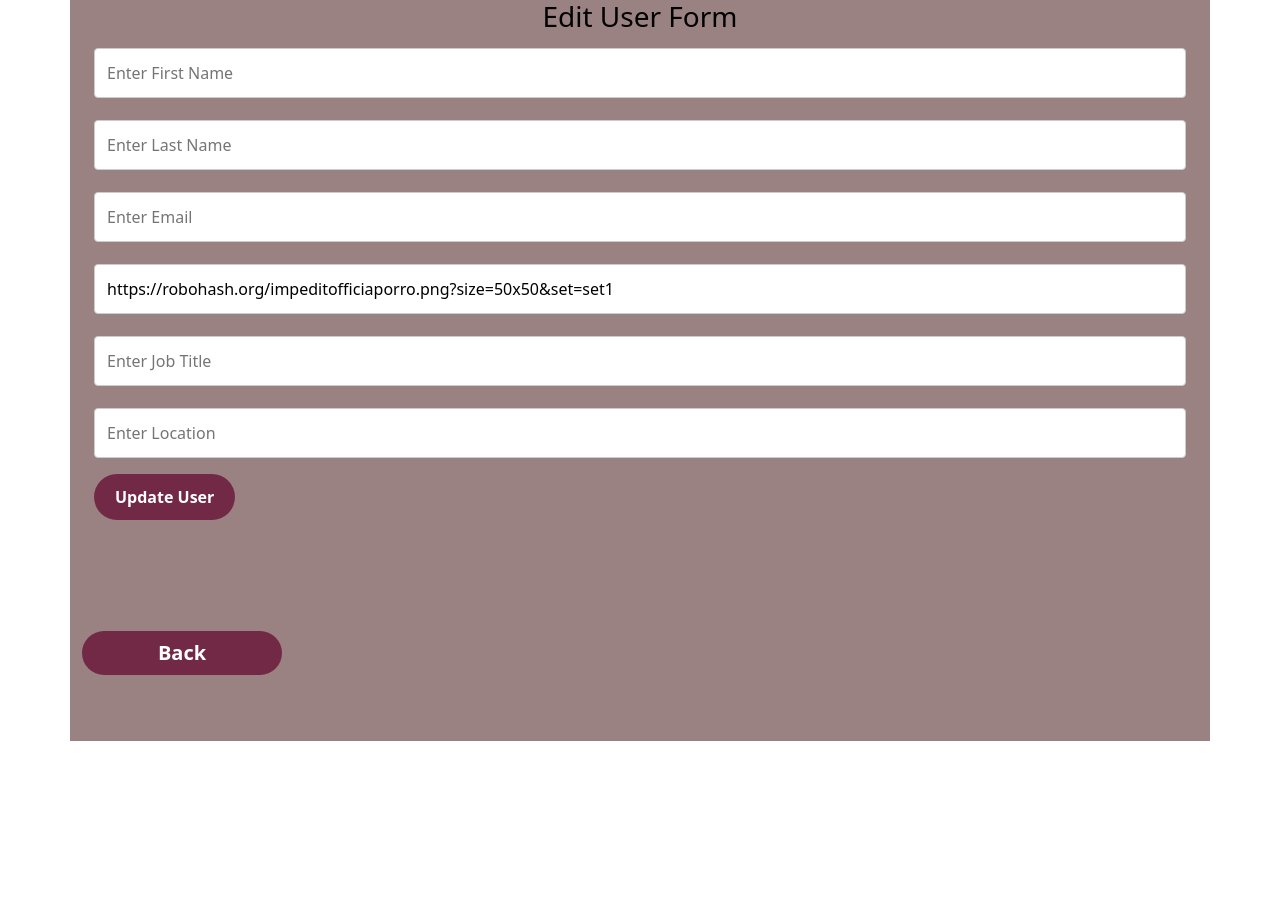
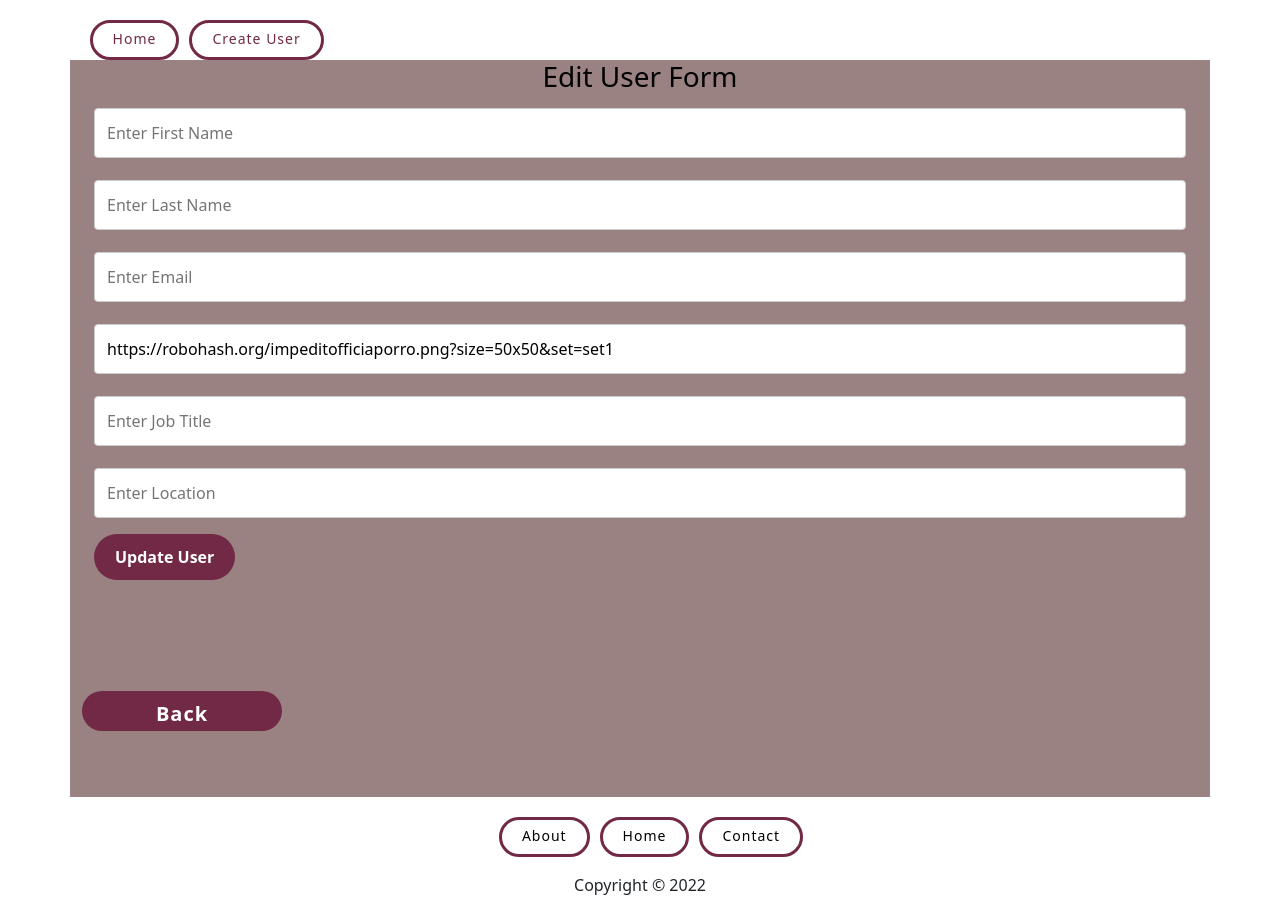
Before and after one commit to MultiverseLearningProducts/inventory_app_project_v2_mysql, a React (Create React App) app in the folder frontend/: page /edit-user/1 in a window 1280 px wide. Before the commit the page ends 800 px from the top, so only its background shows below. Built offline with nearby package versions, Linux system fonts and the light colour scheme; no server answers; the HTML template or start-up script is replaced by a standard one.

Commit message:
Removed homepage, added header and footer

```diff
--- a/frontend/src/App.css
+++ b/frontend/src/App.css
@@ -0,0 +1,25 @@
+a {
+    padding: 0 20px;
+      height: 40px;
+      display: inline-block;
+      line-height: 32px;
+      color: rgb(255, 255, 255);
+      border: none;
+      border-radius: 20px;
+      font-size: 14px;
+      font-weight: 500;
+      letter-spacing: 1px;
+      transition: all .30s;
+      border: 3px solid #722946;
+      margin-right: 10px;
+      margin-top: 20px;
+}
+
+nav {
+    display: flex;
+    align-items: center;
+    /* background-color: lightblue; */
+    width: auto;
+    margin-left: 7%;
+    margin-right: 7%;
+}
--- a/frontend/src/App.js
+++ b/frontend/src/App.js
@@ -1,9 +1,10 @@
 import './App.css';
-import  HomePage  from './pages/HomePage';
+import NavBar from './components/NavBar';
 import Users from './pages/Users';
 import User from './pages/User';
 import EditUser from './pages/EditUser';
 import CreateUser from './pages/CreateUser';
+import Footer from './components/Footer';
 import { BrowserRouter as Router, Routes, Route } from 'react-router-dom';
 import 'bootstrap/dist/css/bootstrap.min.css';
 
@@ -11,13 +12,14 @@ function App() {
   return (
     <Router>
         <main>
+          <NavBar/>
           <Routes>
-            <Route path='/' element={<HomePage />} />
-            <Route path='/users' element={<Users  />} />
+            <Route path='/' element={<Users  />} />
             <Route path='/edit-user/:id' element={<EditUser />} />
             <Route path='/create-user' element={<CreateUser />} />
             <Route path='/users/:id' element={<User />} />
           </Routes>
+          <Footer/>
       </main>
     </Router>
   );
--- a/frontend/src/components/Footer.jsx
+++ b/frontend/src/components/Footer.jsx
@@ -0,0 +1,16 @@
+function Footer() {
+    return (
+    <div class="footer-basic">
+        <footer>
+            <ul class="footer_list">
+                <li class="footer_element">About</li>
+                <li class="footer_element">Home</li>
+                <li class="footer_element">Contact</li>
+            </ul>
+            <p class="copyright">Copyright © 2022</p>
+        </footer>
+    </div>
+    )
+}
+
+export default Footer;
--- /dev/null
+++ b/frontend/src/components/NavBar.jsx
@@ -0,0 +1,12 @@
+import { Link } from 'react-router-dom';
+
+function NavBar() {
+    return (
+    <nav>
+        <Link to='/' className='link-btn-user'>Home</Link>
+        <Link to="/create-user" className='link-btn-user'>Create User</Link>
+      </nav>
+    )
+}
+
+export default NavBar;
--- a/frontend/src/components/UserDescriptionCard.jsx
+++ b/frontend/src/components/UserDescriptionCard.jsx
@@ -22,8 +22,7 @@ function UserDescriptionCard ({item}) {
       } catch (error) {
         console.log(error.message);
       }
-
-      navigate('/users')
+      navigate('/')
     }
   }
 
@@ -46,7 +45,7 @@ function UserDescriptionCard ({item}) {
       </div>
 
       <div className="description-card-actions">
-        <LinkButton to={`/users`} text={'Back'}/>
+        <LinkButton to={`/`} text={'Back'}/>
         <button className='link-btn' style={{
             border: 'none',
             color: 'white',
--- a/frontend/src/components/UserForm.jsx
+++ b/frontend/src/components/UserForm.jsx
@@ -32,7 +32,7 @@ function UserForm() {
                 console.log(error.message);
             }
 
-            navigate('/users')
+            navigate('/')
         }
     }
 
--- a/frontend/src/index.css
+++ b/frontend/src/index.css
@@ -6,7 +6,6 @@ body {
   font-family: 'Poppins', sans-serif;
   margin: 0;
 }
-
 
 .container {
   background-color: rgb(154, 130, 130);
@@ -61,7 +60,6 @@ body {
   height: 100%;
   object-fit: scale-down;
 }
-
 
 input[type=text] {
   width: 100%;
@@ -148,7 +146,6 @@ li {
 
 }
 
-
 input[placeholder="Enter Users Name"] {
   padding: 0 20px;
   height: 40px;
@@ -163,8 +160,9 @@ input[placeholder="Enter Users Name"] {
   transition: all .30s;
   border: 3px solid #722946;
   margin-right: 50px;
-  margin-top: 20px;
-  margin-left: 800px;
+  /* margin-top: 20px; */
+  /* margin-left: 800px; */
+  margin-left: 1000px;
   margin-bottom: 20px;
 }
 
@@ -172,3 +170,11 @@ input[placeholder="Enter Users Name"] {
   text-decoration: none;
   color: #722946;
 }
+
+li.footer_element{
+  color: black;
+}
+
+footer{
+  text-align: center;
+}
--- a/frontend/src/pages/CreateUser.jsx
+++ b/frontend/src/pages/CreateUser.jsx
@@ -8,7 +8,6 @@ function CreateUser() {
     <div className='container' style={{flexDirection: 'column'}}>
         <p>Please fill out this form to create a new user</p>
         <UserForm />
-        <LinkButton to='/users' text={'Back to Users'}/>
     </div>
   )
 }
--- a/frontend/src/pages/EditUser.jsx
+++ b/frontend/src/pages/EditUser.jsx
@@ -11,7 +11,7 @@ function EditUser() {
         <div className="edit-user">
             <h3>Edit User Form</h3>
             <EditForm userId={id} />
-            <LinkButton to={`/users`} text={'Back'}/>
+            <LinkButton to={`/`} text={'Back'}/>
         </div>
     </div>
   )
--- a/frontend/src/pages/Users.jsx
+++ b/frontend/src/pages/Users.jsx
@@ -25,16 +25,6 @@ function Users() {
 
     return (
       <div>
-        <div>
-          <ul>
-            <li>
-              <Link to='/' className='link-btn-user'>Home</Link>
-            </li>
-            <li>
-              <Link to="/create-user" className='link-btn-user'>Create User</Link>
-            </li>
-          </ul>
-        </div>
         <input placeholder="Enter Users Name" onChange={event => setQuery(event.target.value)} />
         <div className="container">
           {users.length > 0
```
